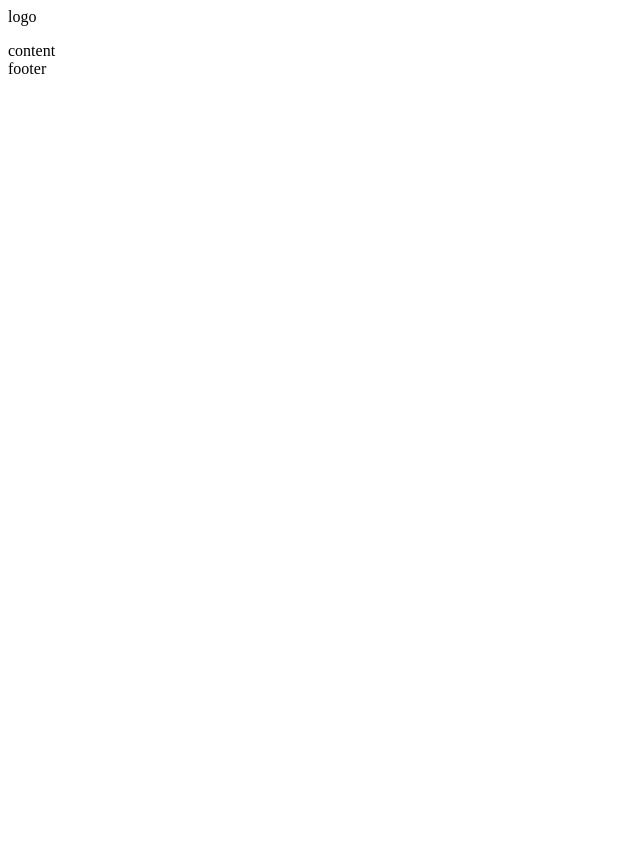
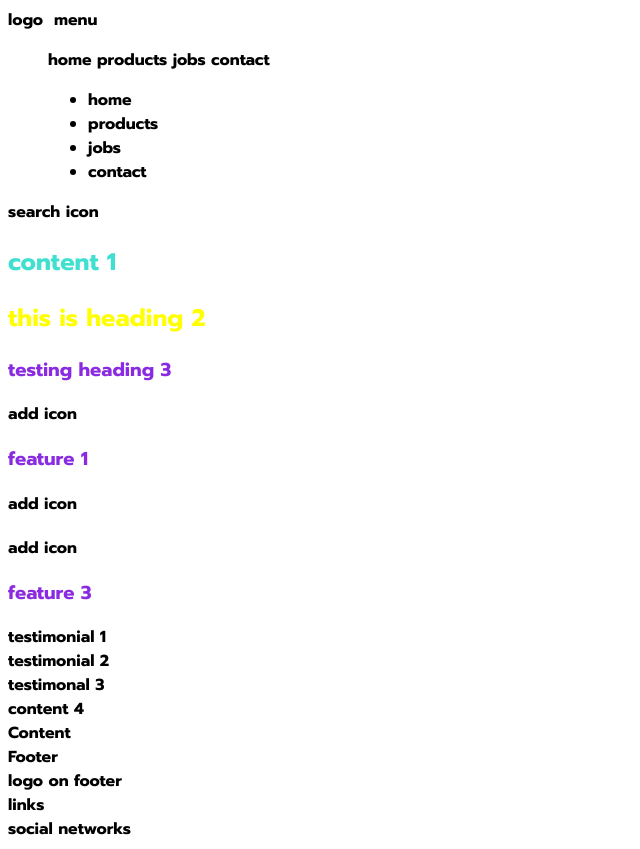
Before and after one commit to AndreaStration/ironhack_html_test, a plain HTML site: page index.html in a window 1280 px wide. Shown: the whole page, without its empty margins (0-640 px from the left). Before the commit the page ends 800 px from the top, so only its background shows below. Drawn offline with Linux system fonts and the light colour scheme.

Commit message:
edit 2
edit 2

```diff
--- /dev/null
+++ b/css/style.css
@@ -0,0 +1,25 @@
+/* text style // start  */
+*{
+    font-family: 'Prompt', sans-serif;
+}
+section {border: 1px red;}
+h1{
+    color:turquoise;
+
+}
+h2{
+color: yellow;
+}
+    h3{
+        color:blueviolet;
+    }
+    h4{
+
+    }
+h5{
+
+}
+H6{
+
+}
+/* text style // end */
--- a/index.html
+++ b/index.html
@@ -1,20 +1,105 @@
 <!DOCTYPE html>
+
 <html lang="en">
+
 <head>
     <meta charset="UTF-8">
-    <meta name="viewport" content="width=
-    , initial-scale=1.0">
-    <title>ironhack welcome!</title>
+    <meta name="viewport" content="width=device-width, initial-scale=1.0">
+    <meta http-equiv="X-UA-Compatible" content="ie=edge">
+    <title>Ironhack Index - Welcome</title>
+    <link href="https://fonts.googleapis.com/css2?family=Prompt:wght@700&display=swap" rel="stylesheet">
+
+    <link rel="stylesheet" type="text/css" href="css/style.css"
+
 </head>
+
 <body>
-    <!-- header //  start -->
-    <div>
+
+    <!-- header // start -->
+    <header>
         logo
         <img src="logofile.jpg" alt="">
-        <menu></menu>
+
+        menu
+        <menu>
+            <menuitem> home </menuitem>
+            <menuitem> products </menuitem>
+            <menuitem> jobs </menuitem>
+                <menuitem> contact </menuitem>
+    <ul>
+        <li>
+home
+        </li>
+        <li>
+            products
+        </li>
+        <li>jobs</li>
+        <li> contact</li>
+    </ul>
+        </menu>
+
+search icon
+
+    </header>
+    <!-- header // end -->
+    <!-- hero // start  -->
+    <section>
+        <h1> content 1</h1>
+        <h2>
+            this is heading 2
+        </h2>
+    <h3> testing heading 3  </h3>
+
+</section>
+    <!-- hero // end  -->
+    <!-- features  // start  -->
+    <section>
+        <div>
+            add icon
+            <h3>feature 1</h3>
+
+        </div>
+        add icon
+    <div> <h2><feature 2
+    </h2>
     </div>
-      <!-- header  // end-->
-    <div>content</div>
-    <div>footer</div>
+<div>
+    add icon
+    <h3>
+        feature 3
+    </h3>
+
+</div>
+</section>
+    <!-- features // end  -->
+    <!-- testiomnials // start  -->
+    <section>
+        <div>
+            testimonial 1
+        </div>
+    <div> testimonial 2
+    </div>
+<div>
+testimonal 3 </section>
+    <!-- testiomnials // end  -->
+    <!-- get a quote // start  -->
+    <section>content 4</section>
+    <!-- get a quite // end  -->
+
+
+    <div>Content</div>
+
+
+    <footer>Footer</footer>
+    <div>
+logo on footer
+    </div>
+    <div>
+links
+    </div>
+    <div>
+social networks
+    </div>
+
 </body>
 </html>
```
